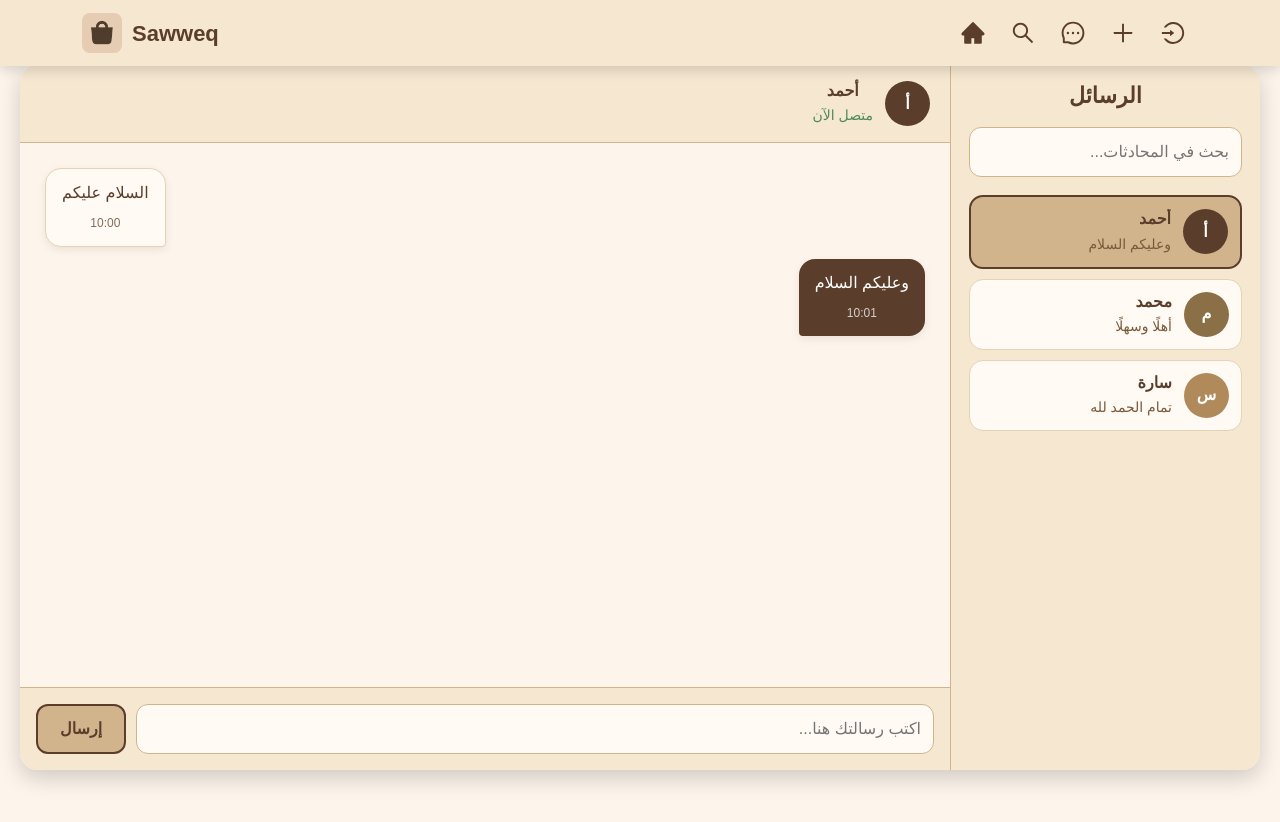
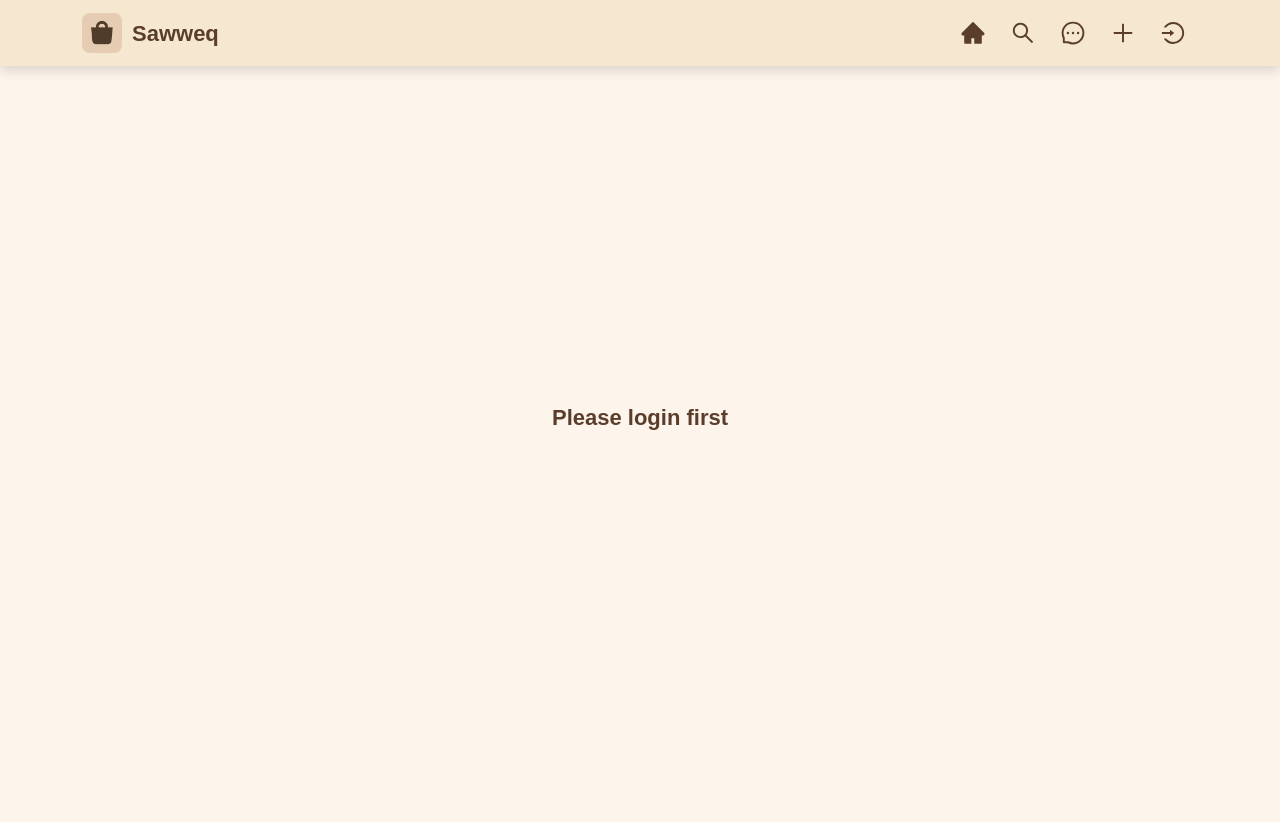
Before and after one commit to adamsaa1300/Web2Project, a React (Vite) app: page /chat in a window 1280 px wide. Shown: the top 822 px of the page. Built offline with nearby package versions, Linux system fonts and the light colour scheme.

Commit message:
Connect product chat frontend

```diff
--- a/src/App.jsx
+++ b/src/App.jsx
@@ -36,6 +36,8 @@ function App() {
                         <Route path="/add-ad" element={<CreateAd />} />
 
                         <Route path="/chat" element={<ChatPage />} />
+
+                        <Route path="/chat/:chatId" element={<ChatPage />} />
                     </Routes>
                 </div>
             </div>
--- a/src/components/chatpage.jsx
+++ b/src/components/chatpage.jsx
@@ -1,78 +1,171 @@
 import React, { useEffect, useState } from "react";
+import { useNavigate, useParams } from "react-router-dom";
+import {
+  getProductChat,
+  getProductChatsByUser,
+  sendProductChatMessage,
+} from "../api";
 
 function ChatPage() {
-  // Store the selected chat id
-  const [activeChatId, setActiveChatId] = useState(1);
+  // Get chat id from URL
+  const { chatId } = useParams();
+  const navigate = useNavigate();
 
-  // Temporary chat data, later we can get it from backend
-  const chats = [
-    {
-      id: 1,
-      name: "أحمد",
-      avatar: "أ",
-      color: "#5a3e2b",
-      status: "متصل الآن",
-      messages: [
-        { from: "him", text: "السلام عليكم", time: "10:00" },
-        { from: "me", text: "وعليكم السلام", time: "10:01" },
-      ],
-    },
-    {
-      id: 2,
-      name: "محمد",
-      avatar: "م",
-      color: "#8b6f47",
-      status: "آخر ظهور قبل 5 دقائق",
-      messages: [
-        { from: "him", text: "مرحبا", time: "9:30" },
-        { from: "me", text: "أهلًا وسهلًا", time: "9:31" },
-      ],
-    },
-    {
-      id: 3,
-      name: "سارة",
-      avatar: "س",
-      color: "#b08a5a",
-      status: "متصلة",
-      messages: [
-        { from: "him", text: "كيفك؟", time: "8:45" },
-        { from: "me", text: "تمام الحمد لله", time: "8:46" },
-      ],
-    },
-  ];
+  // Store all chats for the current user
+  const [chats, setChats] = useState([]);
 
-  // Find the chat that matches the selected id
-  const activeChat = chats.find((chat) => chat.id === activeChatId);
+  // Store the selected chat
+  const [chat, setChat] = useState(null);
+
+  // Store search text
+  const [search, setSearch] = useState("");
+
+  // Store typed message
+  const [message, setMessage] = useState("");
+
+  // Get logged in user
+  const user = JSON.parse(sessionStorage.getItem("user"));
+  const currentUserId = user?._id || user?.id;
+
+  // Load all chats where the current user is buyer or seller
+  useEffect(() => {
+    const loadUserChats = async () => {
+      try {
+        if (!currentUserId) return;
+
+        const data = await getProductChatsByUser(currentUserId);
+
+        if (Array.isArray(data)) {
+          setChats(data);
+
+          // If user opens /chat without chatId, open first chat automatically
+          if (!chatId && data.length > 0) {
+            navigate(`/chat/${data[0]._id}`);
+          }
+        } else {
+          setChats([]);
+        }
+      } catch (err) {
+        console.log(err);
+        alert("Cannot load chats");
+      }
+    };
+
+    loadUserChats();
+  }, [currentUserId, chatId, navigate]);
+
+  // Load selected chat from backend
+  useEffect(() => {
+    const loadChat = async () => {
+      try {
+        if (!chatId) return;
+
+        const data = await getProductChat(chatId);
+
+        if (data.error) {
+          alert(data.error);
+          return;
+        }
+
+        setChat(data);
+      } catch (err) {
+        console.log(err);
+        alert("Cannot load chat");
+      }
+    };
+
+    loadChat();
+  }, [chatId]);
+
+  const handleSelectChat = (selectedChatId) => {
+    navigate(`/chat/${selectedChatId}`);
+  };
+
+  const handleSendMessage = async () => {
+    try {
+      if (message.trim() === "") return;
+
+      if (!currentUserId) {
+        alert("User id not found. Please login again.");
+        return;
+      }
+
+      const data = await sendProductChatMessage(chatId, currentUserId, message);
+
+      if (data.error) {
+        alert(data.error);
+        return;
+      }
+
+      setChat(data);
+      setMessage("");
+
+      // Refresh sidebar after sending message
+      const updatedChats = await getProductChatsByUser(currentUserId);
+
+      if (Array.isArray(updatedChats)) {
+        setChats(updatedChats);
+      }
+    } catch (err) {
+      console.log(err);
+      alert("Message not sent");
+    }
+  };
+
+  const getBuyerId = (chatItem) => {
+    return typeof chatItem.buyer === "object"
+      ? chatItem.buyer._id
+      : chatItem.buyer;
+  };
+
+  const getSellerId = (chatItem) => {
+    return typeof chatItem.seller === "object"
+      ? chatItem.seller._id
+      : chatItem.seller;
+  };
+
+  const getMyRole = (chatItem) => {
+    const buyerId = getBuyerId(chatItem);
+    const sellerId = getSellerId(chatItem);
+
+    if (buyerId === currentUserId) return "Buyer";
+    if (sellerId === currentUserId) return "Seller";
+
+    return "User";
+  };
+
+  const getOtherUser = (chatItem) => {
+    if (!chatItem) return null;
+
+    const buyerId = getBuyerId(chatItem);
+
+    return buyerId === currentUserId ? chatItem.seller : chatItem.buyer;
+  };
+
+  const getOtherUserName = (chatItem) => {
+    const otherUser = getOtherUser(chatItem);
+    return otherUser?.name || otherUser?.email || "User";
+  };
+
+  const filteredChats = chats.filter((chatItem) => {
+    const otherUserName = getOtherUserName(chatItem).toLowerCase();
+    const productTitle = chatItem.product?.title?.toLowerCase() || "";
+
+    return (
+      otherUserName.includes(search.toLowerCase()) ||
+      productTitle.includes(search.toLowerCase())
+    );
+  });
+
+  if (!currentUserId) {
+    return <div style={styles.loading}>Please login first</div>;
+  }
 
   return (
     <div style={styles.page} dir="rtl">
-      {/* Sidebar shows all chats */}
-      <Sidebar
-        chats={chats}
-        activeChatId={activeChatId}
-        setActiveChatId={setActiveChatId}
-      />
-
-      {/* ChatWindow shows the selected chat */}
-      <ChatWindow chat={activeChat} />
-    </div>
-  );
-}
-
-function Sidebar({ chats, activeChatId, setActiveChatId }) {
-  // Store the search input value
-  const [search, setSearch] = useState("");
-
-  // Filter chats based on the search text
-  const filteredChats = chats.filter((chat) =>
-    chat.name.toLowerCase().includes(search.toLowerCase())
-  );
-
-  return (
       <aside style={styles.sidebar}>
         <h2 style={styles.sidebarTitle}>الرسائل</h2>
 
-      {/* Search input for chats */}
         <input
           type="text"
           placeholder="بحث في المحادثات..."
@@ -82,109 +175,154 @@ function Sidebar({ chats, activeChatId, setActiveChatId }) {
         />
 
         <div style={styles.chatList}>
-        {filteredChats.map((chat) => (
+          {filteredChats.length > 0 ? (
+            filteredChats.map((chatItem) => {
+              const otherUserName = getOtherUserName(chatItem);
+              const myRole = getMyRole(chatItem);
+
+              const lastMessage =
+                chatItem.messages?.[chatItem.messages.length - 1]?.text ||
+                "لا توجد رسائل بعد";
+
+              return (
                 <button
-            key={chat.id}
-            onClick={() => setActiveChatId(chat.id)}
+                  key={chatItem._id}
+                  onClick={() => handleSelectChat(chatItem._id)}
                   style={{
                     ...styles.chatItem,
-              // Apply active style if this chat is selected
-              ...(activeChatId === chat.id ? styles.activeChat : {}),
+                    ...(chatId === chatItem._id ? styles.activeChat : {}),
                   }}
                 >
-            <div style={{ ...styles.avatar, backgroundColor: chat.color }}>
-              {chat.avatar}
-            </div>
+                  <div style={styles.avatar}>{otherUserName.charAt(0)}</div>
 
                   <div style={styles.chatInfo}>
-              <h6 style={styles.chatName}>{chat.name}</h6>
+                    <h6 style={styles.chatName}>{otherUserName}</h6>
 
-              {/* Show the last message in the chat */}
-              <p style={styles.lastMessage}>
-                {chat.messages[chat.messages.length - 1]?.text}
+                    <p style={styles.productName}>
+                      {chatItem.product?.title || "Product"}
                     </p>
+
+                    <span
+                      style={{
+                        ...styles.roleBadge,
+                        ...(myRole === "Buyer"
+                          ? styles.buyerBadge
+                          : styles.sellerBadge),
+                      }}
+                    >
+                      {myRole}
+                    </span>
+
+                    <p style={styles.lastMessage}>{lastMessage}</p>
                   </div>
                 </button>
-        ))}
+              );
+            })
+          ) : (
+            <p style={styles.noMessages}>لا توجد محادثات بعد</p>
+          )}
         </div>
       </aside>
+
+      {!chat ? (
+        <main style={styles.chatWindow}>
+          <div style={styles.emptyChat}>اختر محادثة من القائمة</div>
+        </main>
+      ) : (
+        <ChatWindow
+          chat={chat}
+          currentUserId={currentUserId}
+          message={message}
+          setMessage={setMessage}
+          handleSendMessage={handleSendMessage}
+          getOtherUserName={getOtherUserName}
+          getMyRole={getMyRole}
+        />
+      )}
+    </div>
   );
 }
 
-function ChatWindow({ chat }) {
-  // Store the message typed by the user
-  const [message, setMessage] = useState("");
-
-  // Store messages of the current chat
-  const [messages, setMessages] = useState(chat.messages);
-
-  // Update messages when the selected chat changes
-  useEffect(() => {
-    setMessages(chat.messages);
-  }, [chat]);
-
-  function sendMessage() {
-    // Do not send empty messages
-    if (message.trim() === "") return;
-
-    // Add the new message to the messages list
-    setMessages([
-      ...messages,
-      {
-        from: "me",
-        text: message,
-        time: "الآن",
-      },
-    ]);
-
-    // Clear input after sending
-    setMessage("");
-  }
+function ChatWindow({
+  chat,
+  currentUserId,
+  message,
+  setMessage,
+  handleSendMessage,
+  getOtherUserName,
+  getMyRole,
+}) {
+  const otherUserName = getOtherUserName(chat);
+  const productTitle = chat.product?.title || "Product";
+  const myRole = getMyRole(chat);
 
   return (
     <main style={styles.chatWindow}>
-      {/* Chat header with user info */}
       <div style={styles.chatHeader}>
-        <div style={{ ...styles.avatar, backgroundColor: chat.color }}>
-          {chat.avatar}
-        </div>
+        <div style={styles.avatar}>{otherUserName.charAt(0)}</div>
 
         <div>
-          <h6 style={styles.headerName}>{chat.name}</h6>
-          <p style={styles.status}>{chat.status}</p>
+          <h6 style={styles.headerName}>{otherUserName}</h6>
+
+          <p style={styles.status}>
+            بخصوص: {productTitle}
+          </p>
+
+          <span
+            style={{
+              ...styles.roleBadge,
+              ...(myRole === "Buyer" ? styles.buyerBadge : styles.sellerBadge),
+            }}
+          >
+            You are {myRole}
+          </span>
         </div>
       </div>
 
-      {/* Messages display area */}
       <div style={styles.messagesArea}>
-        {messages.map((msg, index) => (
+        {chat.messages && chat.messages.length > 0 ? (
+          chat.messages.map((msg, index) => {
+            const senderId =
+              typeof msg.sender === "object" ? msg.sender._id : msg.sender;
+
+            const isMyMessage = senderId === currentUserId;
+
+            return (
               <div
-            key={index}
+                key={msg._id || index}
                 style={{
                   ...styles.message,
-              // Use different style for my messages and other messages
-              ...(msg.from === "me" ? styles.myMessage : styles.hisMessage),
+                  ...(isMyMessage ? styles.myMessage : styles.hisMessage),
                 }}
               >
                 <p style={styles.messageText}>{msg.text}</p>
-            <span style={styles.messageTime}>{msg.time}</span>
+
+                <span style={styles.messageTime}>
+                  {msg.createdAt
+                    ? new Date(msg.createdAt).toLocaleTimeString()
+                    : ""}
+                </span>
               </div>
-        ))}
+            );
+          })
+        ) : (
+          <p style={styles.noMessages}>
+            لا توجد رسائل بعد، ابدأ المحادثة الآن.
+          </p>
+        )}
       </div>
 
-      {/* Message input area */}
       <div style={styles.inputArea}>
         <input
           type="text"
           placeholder="اكتب رسالتك هنا..."
           value={message}
           onChange={(e) => setMessage(e.target.value)}
-          // Send message when Enter is pressed
-          onKeyDown={(e) => e.key === "Enter" && sendMessage()}
+          onKeyDown={(e) => e.key === "Enter" && handleSendMessage()}
           style={styles.messageInput}
         />
 
-        <button onClick={sendMessage} style={styles.sendButton}>
+        <button onClick={handleSendMessage} style={styles.sendButton}>
           إرسال
         </button>
       </div>
@@ -192,7 +330,6 @@ function ChatWindow({ chat }) {
   );
 }
 
-// Styles are inside this file to keep the page simple
 const styles = {
   page: {
     height: "calc(100vh - 95px)",
@@ -205,9 +342,20 @@ const styles = {
     boxShadow: "0 8px 22px rgba(0,0,0,0.18)",
   },
 
+  loading: {
+    height: "calc(100vh - 95px)",
+    display: "flex",
+    alignItems: "center",
+    justifyContent: "center",
+    color: "#5a3e2b",
+    fontWeight: "700",
+    fontSize: "22px",
+    backgroundColor: "#fdf5ec",
+  },
+
   sidebar: {
-    width: "310px",
-    minWidth: "310px",
+    width: "320px",
+    minWidth: "320px",
     backgroundColor: "#f5e7d0",
     borderLeft: "1px solid #d2b48c",
     padding: "18px",
@@ -262,6 +410,7 @@ const styles = {
     width: "45px",
     height: "45px",
     borderRadius: "50%",
+    backgroundColor: "#5a3e2b",
     color: "white",
     fontWeight: "700",
     display: "flex",
@@ -276,14 +425,42 @@ const styles = {
   },
 
   chatName: {
-    margin: "0 0 5px",
+    margin: "0 0 4px",
     color: "#5a3e2b",
     fontWeight: "700",
   },
 
+  productName: {
+    margin: "0 0 4px",
+    color: "#8b6f47",
+    fontSize: "13px",
+    fontWeight: "600",
+  },
+
+  roleBadge: {
+    display: "inline-block",
+    fontSize: "11px",
+    fontWeight: "700",
+    padding: "3px 9px",
+    borderRadius: "999px",
+    marginBottom: "5px",
+  },
+
+  buyerBadge: {
+    backgroundColor: "#e6f4ec",
+    color: "#2d7a4f",
+    border: "1px solid #2d7a4f",
+  },
+
+  sellerBadge: {
+    backgroundColor: "#fef3de",
+    color: "#b07d1a",
+    border: "1px solid #b07d1a",
+  },
+
   lastMessage: {
     margin: 0,
-    fontSize: "14px",
+    fontSize: "13px",
     color: "#7a5a3a",
     whiteSpace: "nowrap",
     overflow: "hidden",
@@ -295,6 +472,16 @@ const styles = {
     display: "flex",
     flexDirection: "column",
     backgroundColor: "#fdf5ec",
+  },
+
+  emptyChat: {
+    flexGrow: 1,
+    display: "flex",
+    alignItems: "center",
+    justifyContent: "center",
+    color: "#5a3e2b",
+    fontWeight: "700",
+    fontSize: "22px",
   },
 
   chatHeader: {
@@ -313,7 +500,7 @@ const styles = {
   },
 
   status: {
-    margin: 0,
+    margin: "0 0 5px",
     color: "#4d8b57",
     fontSize: "14px",
   },
@@ -358,6 +545,12 @@ const styles = {
     opacity: 0.75,
   },
 
+  noMessages: {
+    textAlign: "center",
+    color: "#7a5a3a",
+    marginTop: "20px",
+  },
+
   inputArea: {
     display: "flex",
     gap: "10px",
```
Also changed, not shown: src/api.js (+49 -0 lines), src/components/admin/pages/ChatsPage.jsx (+15 -2 lines), src/components/card.jsx (+24 -2 lines). Lines whose indentation alone changed are shown as unchanged.
